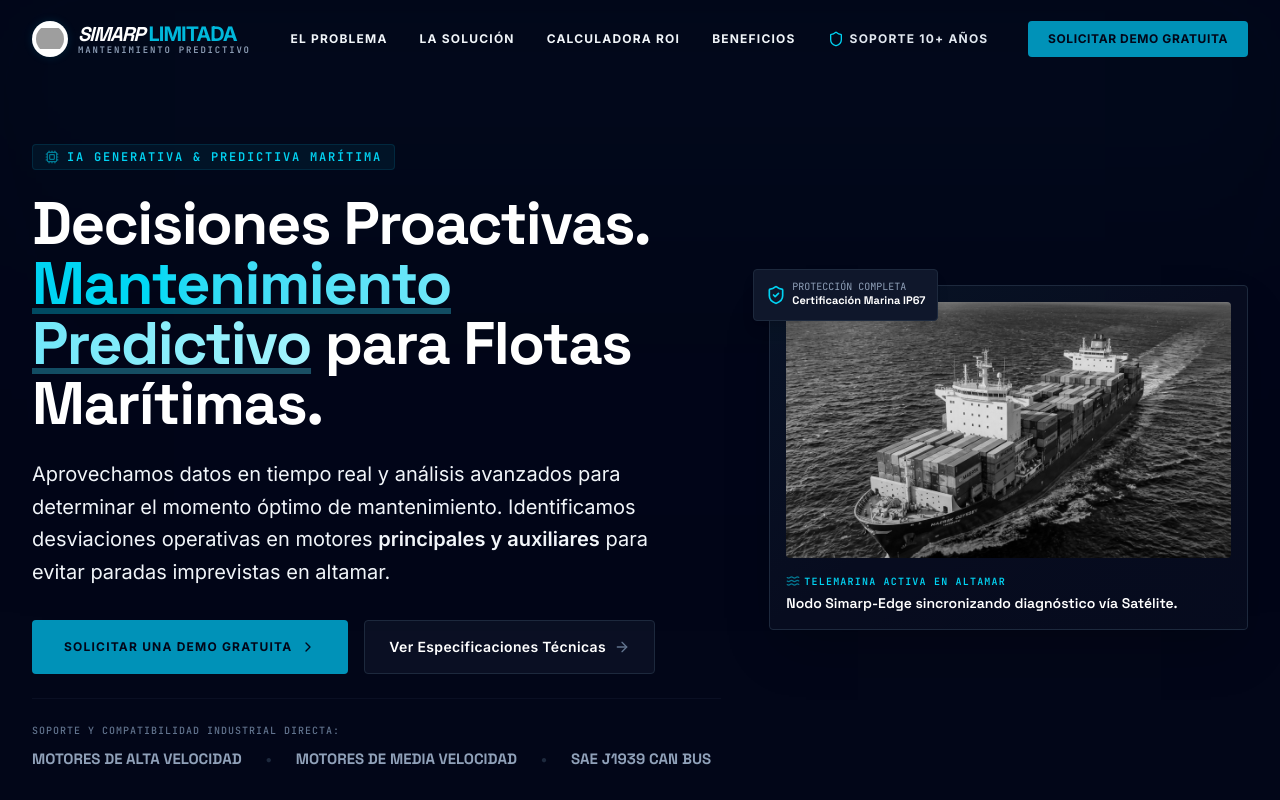
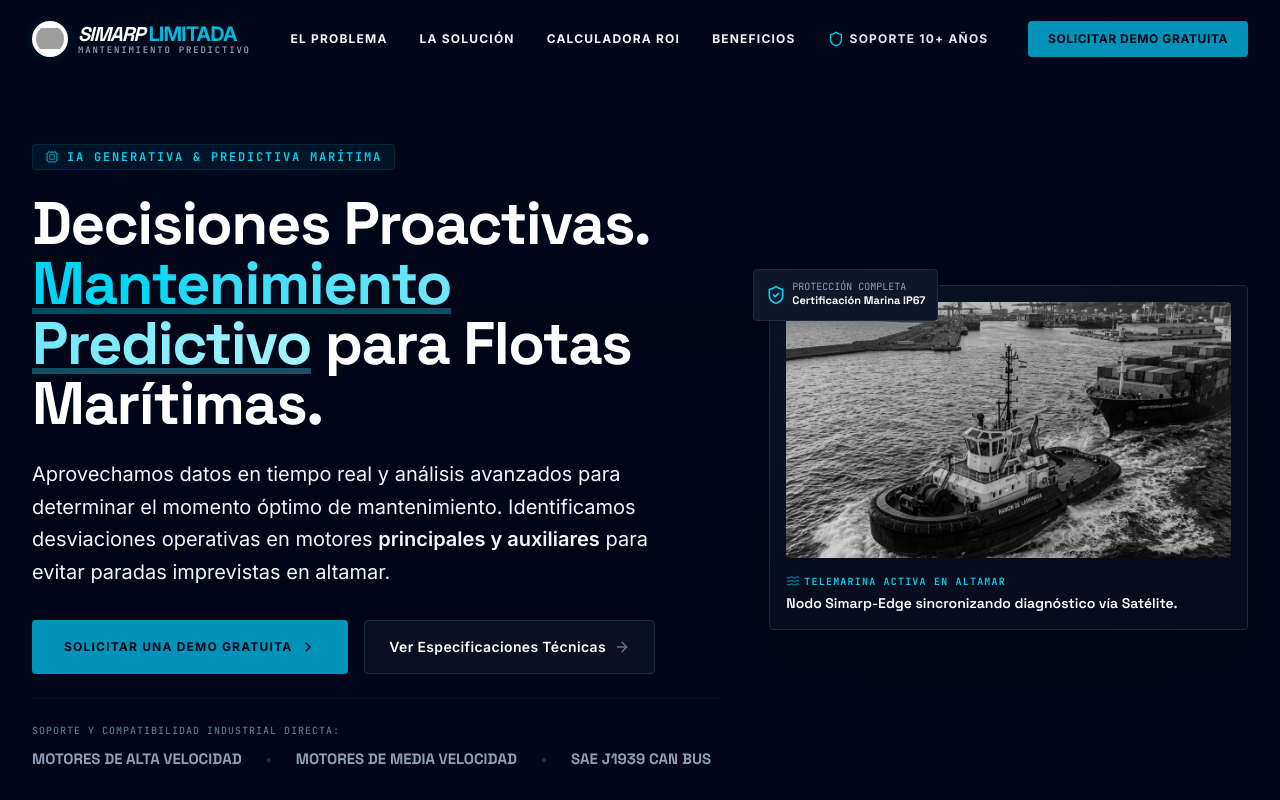
Before and after one commit to alandaf/mant-predictivo-simarp-pagina-inicio, a React (Vite) app: page / in a window 1280 px wide. Shown: the top 800 px of the page. Built offline with nearby package versions, Linux system fonts and the light colour scheme; grey boxes are pictures that could not be loaded.

Commit message:
fix: reemplazar imagen de buque de carga por la de un remolcador de puerto

```diff
--- a/src/App.tsx
+++ b/src/App.tsx
@@ -111,8 +111,8 @@
               <div className="relative rounded-sm overflow-hidden border border-slate-800 shadow-2xl bg-slate-900/40 p-4">
                 <div className="absolute inset-0 bg-gradient-to-br from-cyan-900/10 via-transparent to-slate-950/20" />
                 <img
-                  src="/cargo_ship_at_sea.png"
-                  alt="Buque mercante navegando"
+                  src="/harbor_tugboat.png"
+                  alt="Remolcador de puerto operando"
                   className="w-full h-64 object-cover rounded-sm grayscale brightness-90 relative z-10"
                 />
 
```
Also changed, not shown: public/harbor_tugboat.png (added), 3 other files (tests, documents, lock files or other folders).
